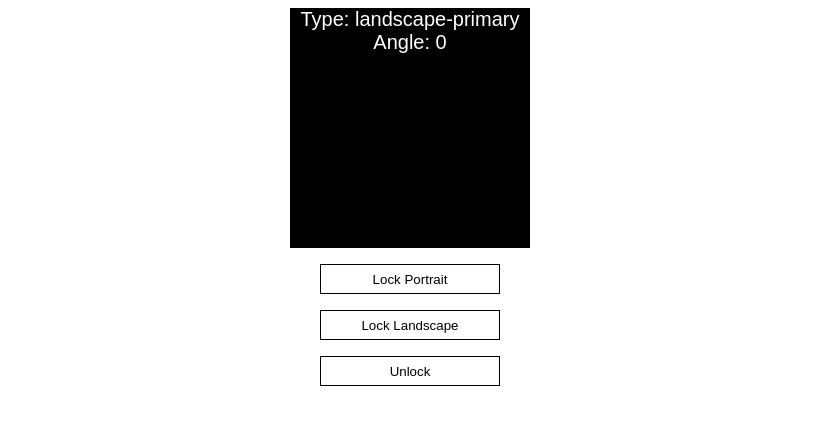
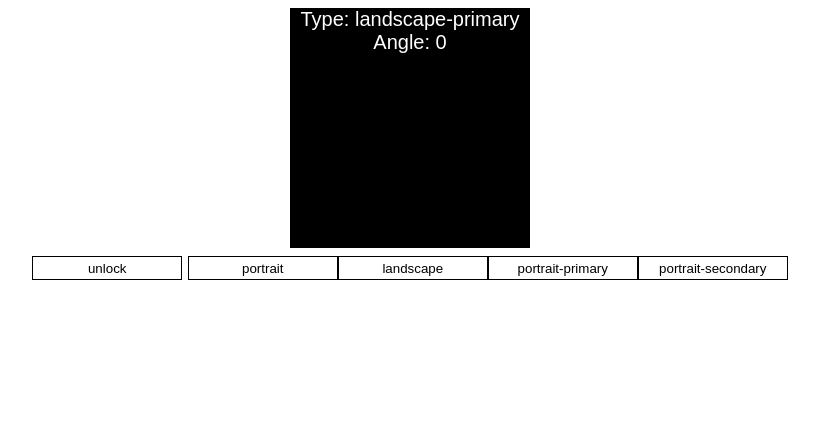
Before and after one commit to kissarat/kissarat.github.io, a plain HTML site: page samples/auto-rotate.html in a window 1280 px wide. Shown: the whole page, without its empty margins (230-1049 px from the left). Drawn offline with Linux system fonts and the light colour scheme.

Commit message:
+ lock variants

```diff
--- a/samples/auto-rotate.html
+++ b/samples/auto-rotate.html
@@ -15,11 +15,7 @@
             font-size: 20px;
         }
 
-        body > * {
-            margin-bottom: 16px;
-        }
-
-        div {
+        #area {
             width: 240px;
             height: 240px;
             background-color: black;
@@ -29,16 +25,17 @@
         button {
             border: 1px solid black;
             background-color: white;
-            width: 180px;
-            height: 30px;
+            width: 150px;
+            height: 24px;
+            margin-top: 8px;
         }
     </style>
 </head>
 <body>
 <div id="area"></div>
-<button type="button" id="portrait">Lock Portrait</button>
-<button type="button" id="landscape">Lock Landscape</button>
-<button type="button" id="unlock">Unlock</button>
+<div id="controls">
+    <button type="button" id="unlock">unlock</button>
+</div>
 <script>
     function showOrientation() {
         area.innerHTML = `Type: ${screen.orientation.type}<br/>Angle: ${screen.orientation.angle}`;
@@ -47,9 +44,12 @@
     addEventListener('orientationchange', showOrientation);
     showOrientation();
 
-    portrait.addEventListener('click', () => screen.orientation.lock('portrait'));
-    landscape.addEventListener('click', () => screen.orientation.lock('landscape'));
-    unlock.addEventListener('click', () => screen.orientation.unlock());
+    for(const name of ['portrait', 'landscape', 'portrait-primary', 'portrait-secondary']) {
+        const button = document.createElement('button');
+        button.innerHTML = name;
+        button.addEventListener('click', () => screen.orientation.lock(name));
+        controls.appendChild(button);
+    }
 </script>
 </body>
 </html>
```
